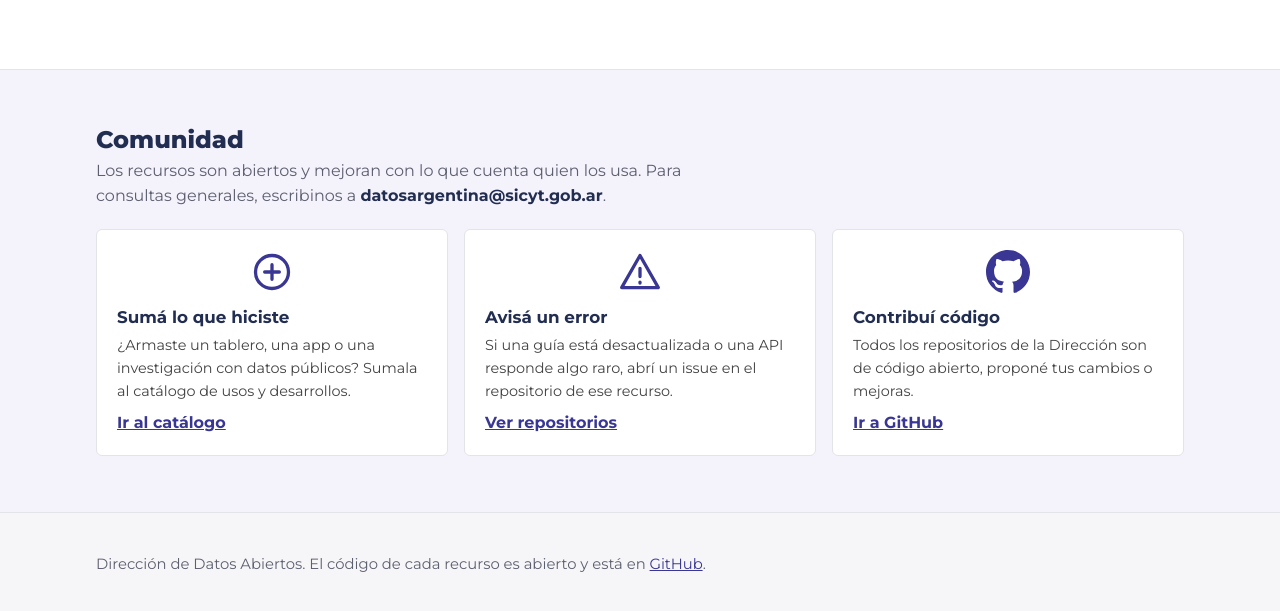
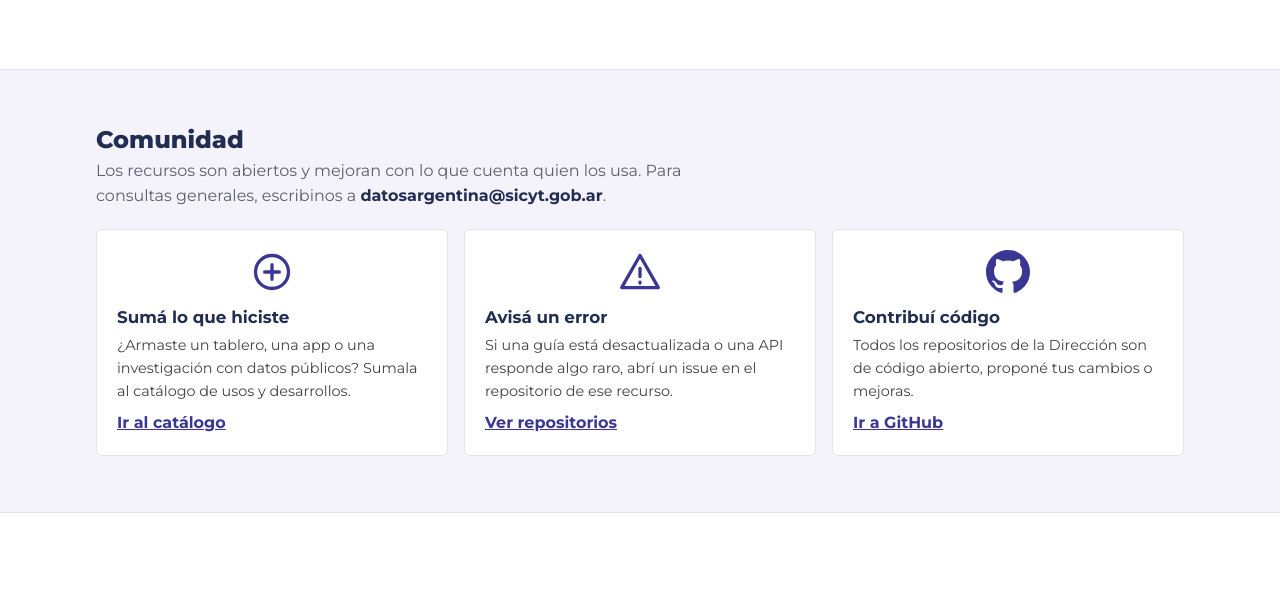
Before and after one commit to datosgobar/datosgobar.github.io, an Astro site: page / in a window 1280 px wide. Shown: the part 2343-2954 px from the top of the page. After the commit the page ends 2856 px from the top, so only its background shows below. Built offline with nearby package versions, Linux system fonts and the light colour scheme; Astro itself is replaced by a stand-in of ours.

Commit message:
Saca el pie de página

```diff
--- a/src/layouts/Base.astro
+++ b/src/layouts/Base.astro
@@ -32,11 +32,6 @@ const accesos = [
       </div>
     </header>
     <main><slot /></main>
-    <footer class="pie">
-      <div class="interior">
-        <p>Dirección de Datos Abiertos. El código de cada recurso es abierto y está en <a href="https://github.com/datosgobar">GitHub</a>.</p>
-      </div>
-    </footer>
   </body>
 </html>
 
@@ -50,9 +45,6 @@ const accesos = [
   nav { display: flex; gap: 1.5rem; margin-left: auto; overflow-x: auto; }
   nav a { color: #fff; opacity: .85; font-weight: 600; font-size: .925rem; text-decoration: none; white-space: nowrap; padding-block: .5rem; }
   nav a:hover { opacity: 1; text-decoration: underline; text-underline-offset: 3px; }
-  .pie { background: var(--gris-fondo); margin-top: 0; padding-block: 2.5rem; font-size: .925rem; color: var(--texto-2); }
-  .pie .interior { display: flex; flex-wrap: wrap; justify-content: space-between; gap: 1rem; }
-  .pie p { margin: 0; }
   /* En pantallas angostas la navegación pasa a su propia fila y se desliza de costado. */
   @media (max-width: 50rem) {
     .cabecera .interior { flex-wrap: wrap; gap: 0 1rem; padding-block: .5rem; }
--- a/src/pages/index.astro
+++ b/src/pages/index.astro
@@ -135,7 +135,6 @@ const filtros = [
   .github :global(.icono) { width: 16px; height: 16px; }
   .vacio { padding-top: 2rem; }
 
-  /* Fondo claro: la banda oscura se confundía con el pie de página. */
   .comunidad { background: var(--lavanda); border-block: 1px solid var(--borde); margin-top: 4.5rem; padding-block: 3.5rem; }
   .correo { user-select: all; color: var(--navy); }
   .vias { list-style: none; margin: 0; padding: 0; display: grid; grid-template-columns: repeat(auto-fit, minmax(12rem, 1fr)); gap: 1rem; }
```
